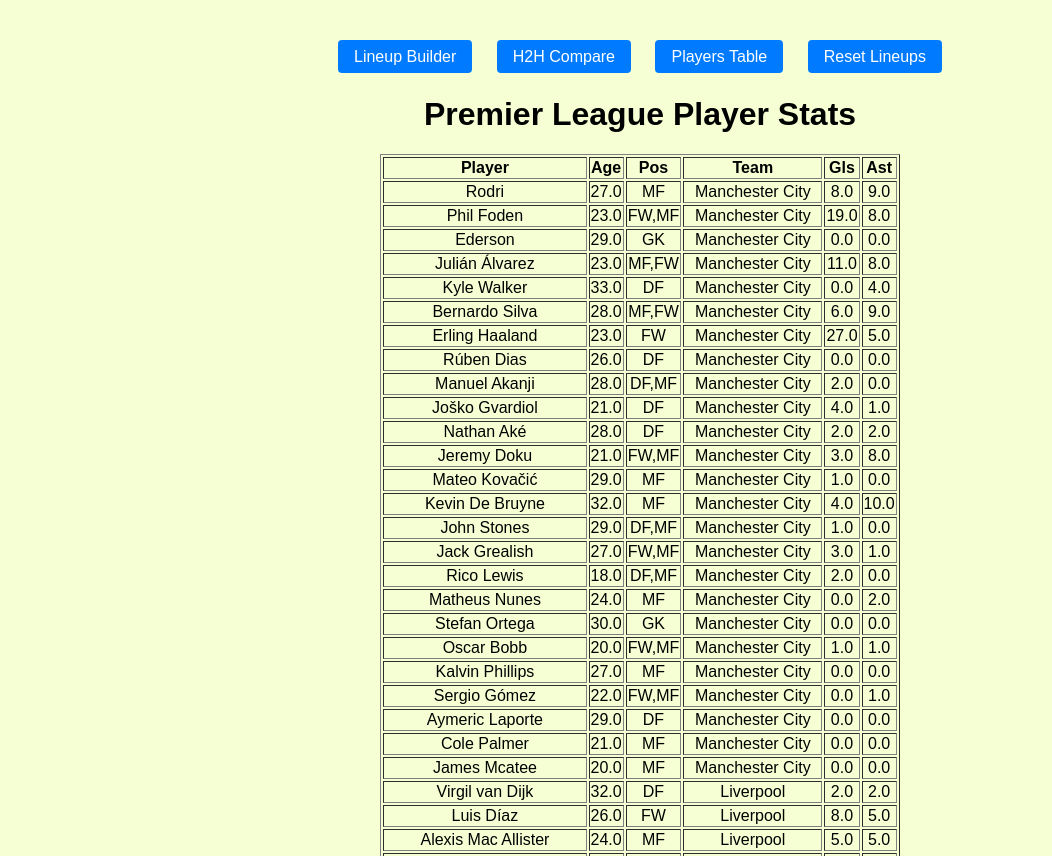
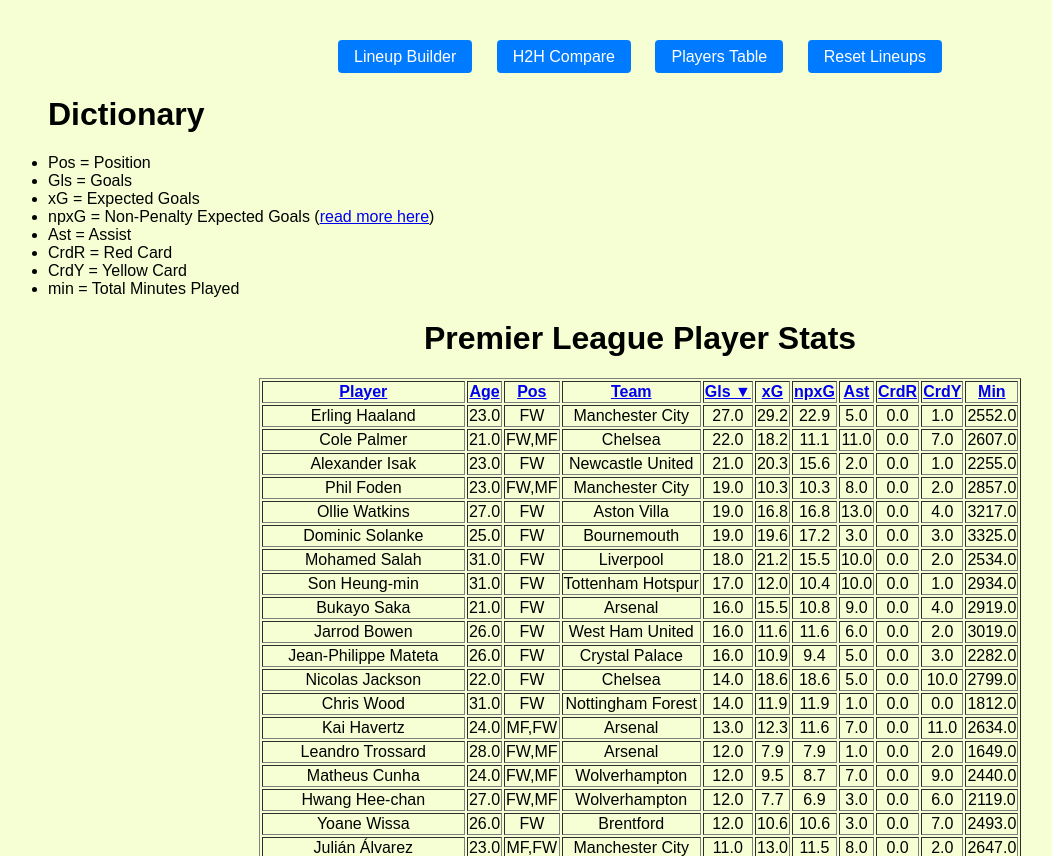
Before and after one commit to SarahGrabas/Football-Project-DIS, a Flask app: page /players in a window 1280 px wide. Shown: the top 856 px of the page, without its empty margins (0-1052 px from the left). Run offline with Flask 3, Linux system fonts and the light colour scheme; data comes from the database, SQL or seed files in the repository.

Commit message:
sortering og dictionary

```diff
--- a/minimal/app.py
+++ b/minimal/app.py
@@ -29,6 +29,9 @@
                 team_name = row['Team']
                 return TEAM_ABBR.get(team_name, team_name[:3].upper())
     return "UNK"
+@app.route("/")
+def base():
+    return render_template("base.html")
 
 @app.route("/lineup", methods=["GET", "POST"])
 def lineup():
@@ -93,10 +96,29 @@
 
 @app.route("/players")
 def show_players():
+    sort_by = request.args.get("sort_by", "Gls")  # standard: Gls
+    order = request.args.get("order", "desc").lower()  # standard: desc
+    allowed_columns = ["Player", "Age", "Team", "Gls", "xG", "npxG", "Ast", "CrdR", "CrdY", "Min"]
+    if sort_by not in allowed_columns:
+        sort_by = "Gls"
+    if order not in ["asc", "desc"]:
+        order = "desc"
+
     conn = get_db_connection()
-    rows = conn.execute("SELECT Player, Age, Pos, Team, Gls, Ast FROM 'my_table'").fetchall()
+    query = f"""
+        SELECT Player, Age, Pos, Team, Gls, xG, npxG, Ast, CrdR, CrdY, Min
+        FROM my_table
+        ORDER BY {sort_by} {order.upper()}
+    """
+    rows = conn.execute(query).fetchall()
     conn.close()
-    return render_template("players.html", rows=rows)
+    return render_template("players.html", rows=rows, current_sort=sort_by, current_order=order)
+
+    # conn = get_db_connection()
+    # query = f"SELECT Player, Age, Pos, Team, Gls, xG, npxG, Ast, CrdR, CrdY, min FROM my_table ORDER BY {sort_by} DESC"
+    # rows = conn.execute(query).fetchall()
+    # conn.close()
+    # return render_template("players.html", rows=rows)
 
 @app.route("/reset")
 def reset():
--- a/minimal/templates/players.html
+++ b/minimal/templates/players.html
@@ -3,11 +3,40 @@
 {% block title %}Players Table{% endblock %}
 
 {% block content %}
+<div style="text-align: left;">
+    <h1>Dictionary</h1>
+    <ul style="margin-left: 0; padding-left: 0;">
+        <li>Pos = Position</li>
+        <li>Gls = Goals</li>
+        <li>xG = Expected Goals</li>
+        <li>
+            npxG = Non-Penalty Expected Goals
+            (<a href="https://andysbetclub.co.uk/strategies/what-is-npxg-football/" target="_blank">read more here</a>)
+        </li>
+        <li>Ast = Assist</li>
+        <li>CrdR = Red Card</li>
+        <li>CrdY = Yellow Card</li>
+        <li>min = Total Minutes Played</li>
+    </ul>
+</div>
+
 <h1>Premier League Player Stats</h1>
 <table border="1" style="margin: auto;">
     <tr>
         {% for col in rows[0].keys() %}
-            <th>{{ col }}</th>
+            {% set new_order = 'asc' if current_order == 'desc' and current_sort == col else 'desc' %}
+            <th>
+                <a href="{{ url_for('show_players', sort_by=col, order=new_order) }}">
+                    {{ col }}
+                    {% if current_sort == col %}
+                        {% if current_order == 'asc' %}
+                            ▲
+                        {% else %}
+                            ▼
+                        {% endif %}
+                    {% endif %}
+                </a>
+            </th>
         {% endfor %}
     </tr>
     {% for row in rows %}
```
